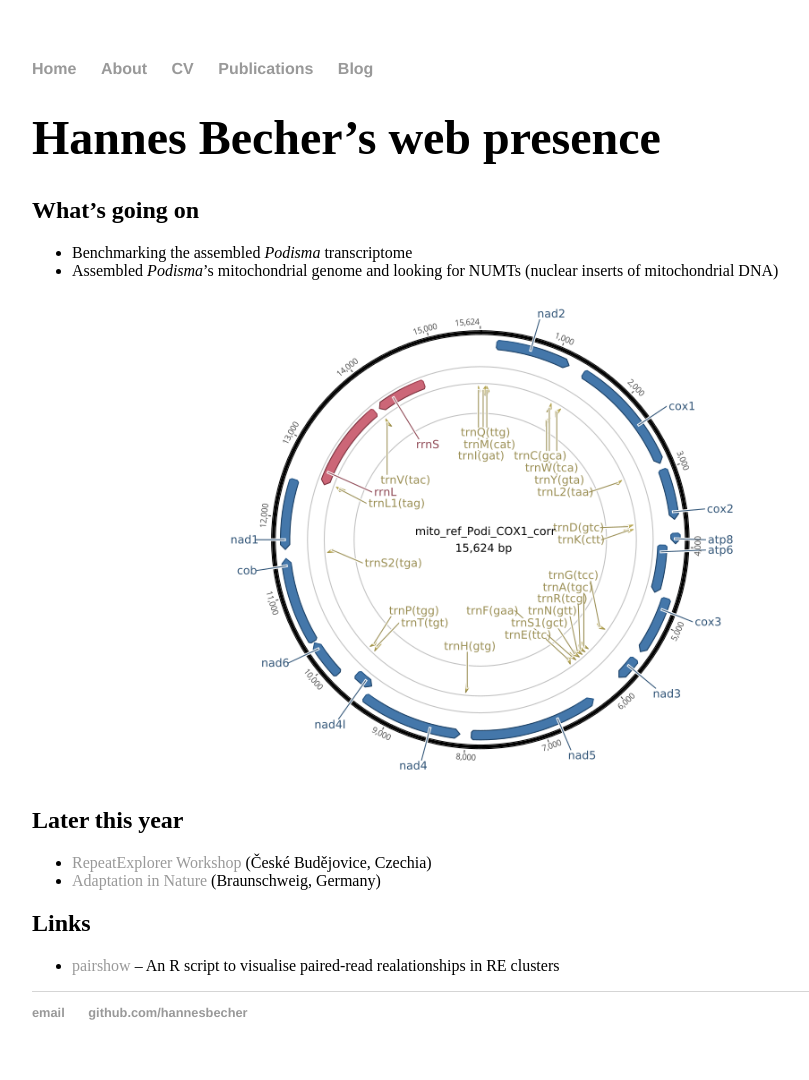
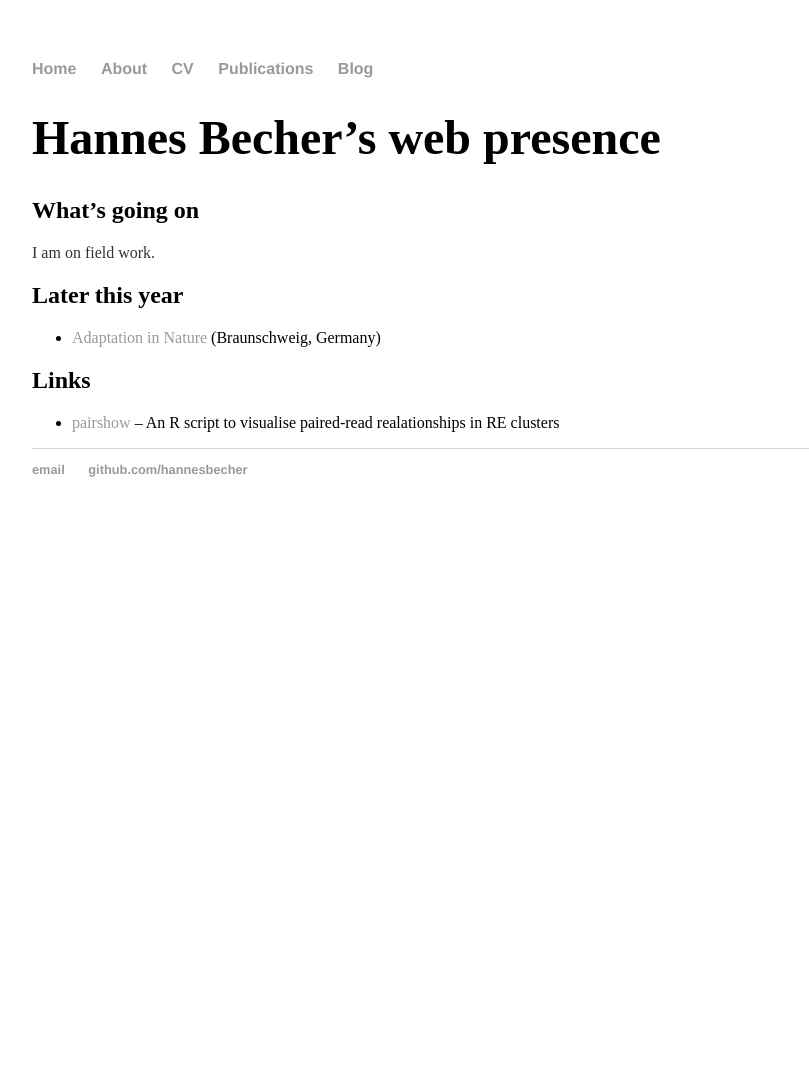
Before and after one commit to hannesbecher/hannesbecher.github.io, a Jekyll site: the page built from index.md, in a window 1280 px wide. Shown: the whole page, without its empty margins (160-969 px from the left). Built offline with Jekyll 4.4.1, drawn with Linux system fonts in a browser that asks for light colours; after the commit the page ends 900 px from its top, so only the background shows below that.

Commit message:
Update index.md

```diff
--- a/index.md
+++ b/index.md
@@ -6,13 +6,9 @@ title: Hannes Becher, Doctoral Researcher
 # Hannes Becher's web presence
 
 ## What's going on
-* Benchmarking the assembled *Podisma* transcriptome
-* Assembled *Podisma*'s mitochondrial genome and looking for NUMTs (nuclear inserts of mitochondrial DNA)
-
-![mapping](img/podi_circle.png)
+I am on field work.
 
 ## Later this year
-* [RepeatExplorer Workshop](http://w3lamc.umbr.cas.cz/repeatexplorer/?page_id=14) (České Budějovice, Czechia)
 * [Adaptation in Nature](http://www.gfgenetik.de/tagungen/) (Braunschweig, Germany)
 
 
```
